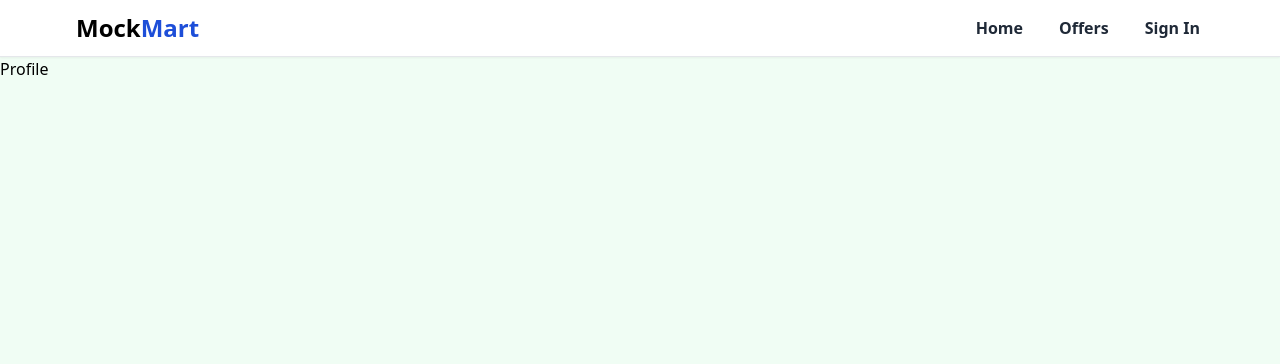
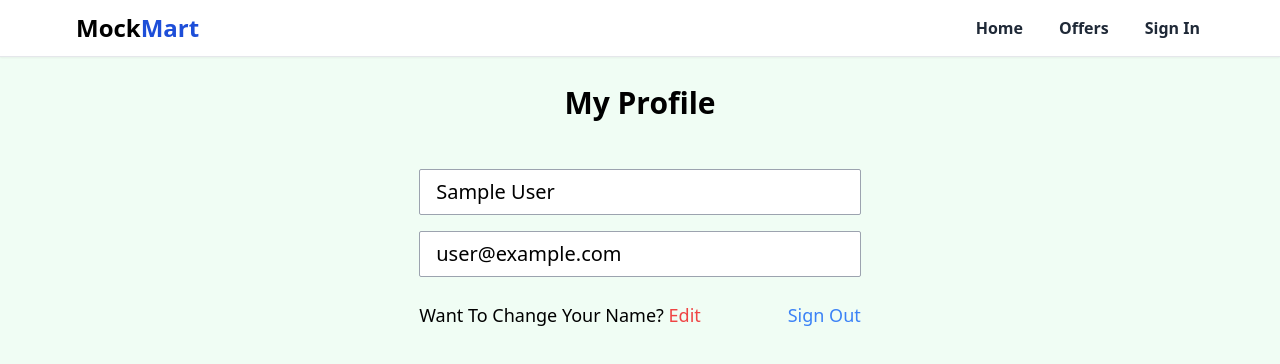
Before and after one commit to Kami-1716/listingApp, a React (Vite) app: page /profile in a window 1280 px wide. Shown: the top 364 px of the page. Built offline with nearby package versions, Linux system fonts and the light colour scheme; no server answers; sample sign-in values are in the browser's storage.

Commit message:
create profile page route and custom hook for protecting profile page and logout functionality

```diff
--- a/src/App.jsx
+++ b/src/App.jsx
@@ -1,6 +1,6 @@
 import { BrowserRouter, Routes, Route } from "react-router-dom";
 import { ForgotPassword, Home, Offers, Profile, SignIn, SignUp } from "./pages";
-import { Footer, Header } from "./components";
+import { Footer, Header, PrivateRoute } from "./components";
 import { ToastContainer } from "react-toastify";
 import 'react-toastify/dist/ReactToastify.css';
 
@@ -11,7 +11,9 @@ function App() {
         <Header />
         <Routes>
           <Route path="/" element={<Home />} />
-          <Route path="/profile" element={<Profile />} />
+          <Route path="/profile" element={<PrivateRoute />} >
+            <Route path="/profile" element={<Profile/>} />
+          </Route>
           <Route path="/sign-in" element={<SignIn />} />
           <Route path="/sign-up" element={<SignUp />} />
           <Route path="/offers" element={<Offers />} />
--- /dev/null
+++ b/src/components/PrivateRoute.jsx
@@ -0,0 +1,21 @@
+import React from 'react'
+import { Navigate, Outlet } from 'react-router'
+import { useAuthStatus } from '../hooks/useAuthStatus'
+
+const PrivateRoute = () => {
+  const {isLogedIn, checkingAuthStatus} = useAuthStatus()
+
+  if (checkingAuthStatus) {
+    return (
+      <div className="flex justify-center items-center h-screen">
+        <h1 className="text-2xl font-bold">Loading...</h1>
+      </div>
+    )
+  }
+
+  return (
+    isLogedIn ? <Outlet /> : <Navigate to="/sign-in" />
+  )
+}
+
+export default PrivateRoute
--- a/src/components/index.js
+++ b/src/components/index.js
@@ -1,4 +1,5 @@
 import Header from "./Header";
 import Footer from "./Footer";
+import PrivateRoute from "./PrivateRoute";
 
-export { Header, Footer };
+export { Header, Footer, PrivateRoute };
--- /dev/null
+++ b/src/hooks/useAuthStatus.jsx
@@ -0,0 +1,24 @@
+import React, {useState, useEffect} from 'react'
+import { getAuth, onAuthStateChanged } from 'firebase/auth'
+
+
+const useAuthStatus = () => {
+  const [isLogedIn, setIsLogedIn] = useState(false)
+  const [checkingAuthStatus, setCheckingAuthStatus] = useState(true)
+
+  useEffect(() => {
+    const auth = getAuth()
+    onAuthStateChanged(auth, (user) => {
+      if (user) {
+        setIsLogedIn(true)
+      }
+      setCheckingAuthStatus(false)
+    })
+  }, [])
+
+  return (
+    { isLogedIn, checkingAuthStatus}
+  )
+}
+
+export {useAuthStatus}
--- a/src/pages/Profile.jsx
+++ b/src/pages/Profile.jsx
@@ -1,9 +1,81 @@
-import React from 'react'
+import React, { useState, useEffect } from "react";
+import { Link, useNavigate } from "react-router-dom";
+import { getAuth, signOut } from "firebase/auth";
+import { toast } from "react-toastify";
 
 const Profile = () => {
+  const [email, setEmail] = useState("");
+  const [fullName, setFullName] = useState("");
+  const [isEditable, setIsEditable] = useState(false);
+  const navigate = useNavigate()
+
+  useEffect(() => {
+    const auth = getAuth();
+    const user = auth.currentUser;
+
+    if (user) {
+      setEmail(user.email);
+      setFullName(user.displayName);
+    } else {
+      toast.error("No User Found");
+    }
+  }, []);
+
+  const signOutHandler = async () => {
+    try {
+      const auth = getAuth();
+      await signOut(auth);
+      toast.success("Sign Out Successfully");
+      navigate("/")
+    } catch (error) {
+      toast.error(error.message);
+    }
+
+  }
+
   return (
-    <div>Profile</div>
-  )
-}
+    <section className="">
+      <h1 className="text-3xl font-bold text-center mt-7">My Profile</h1>
 
-export default Profile
+      <div className="flex justify-center flex-wrap items-center px-6 py-12 max-w-6xl mx-auto ">
+        <div className="w-full md:w-[67%] lg:w-[40%] ">
+          <form>
+            <input
+              type="text"
+              id="fullName"
+              value={fullName}
+              placeholder="Email"
+              disabled
+              className=" rounded-sm px-4 w-full py-2 text-xl border border-gray-400 transition duration-200 ease-in-out focus:outline-none"
+            />
+            <input
+              type="email"
+              id="email"
+              value={email}
+              disabled
+              placeholder="Email"
+              className="rounded-sm px-4 w-full py-2 text-xl border border-gray-400 transition duration-200 ease-in-out focus:outline-none mt-4"
+            />
+
+            <div className="flex justify-between mt-6 whitespace-nowrap text-sm sm:text-lg">
+              <p>
+                Want To Change Your Name?{" "}
+                <Link className="text-red-500 hover:text-red-600">Edit</Link>
+              </p>
+              <p>
+                {" "}
+                <Link className="text-blue-500 hover:text-blue-600"
+                onClick={signOutHandler}
+                >
+                  Sign Out
+                </Link>
+              </p>
+            </div>
+          </form>
+        </div>
+      </div>
+    </section>
+  );
+};
+
+export default Profile;
```
